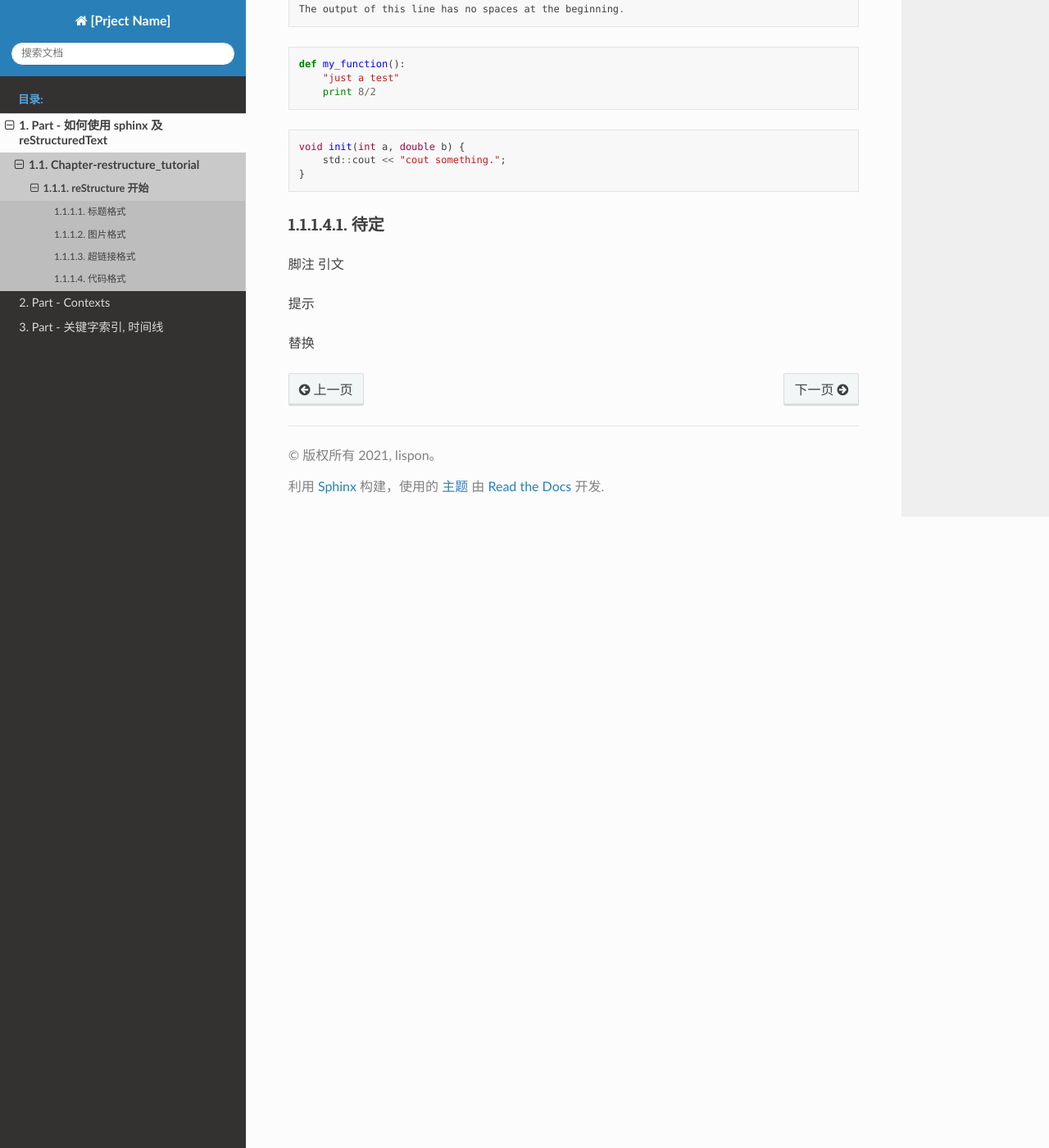
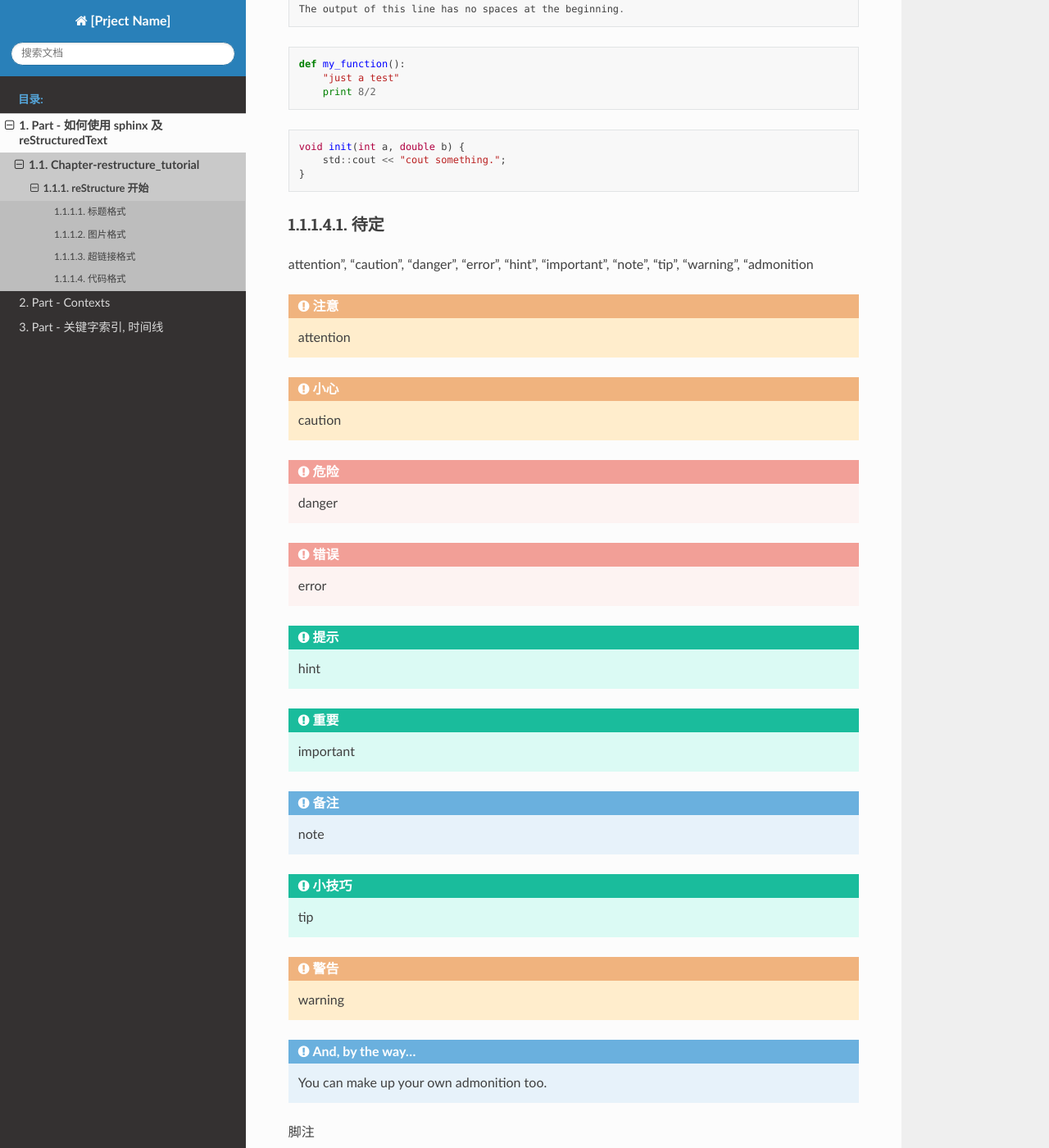
Before and after one commit to lispon/spon, a Sphinx documentation site: the page built from source/usingrst/restructure_tutorial/get_started.rst, in a window 1280 px wide and 1400 px high, scrolled down 1237 px. Shown: the whole window at 82% size. Built offline with Sphinx 7.4.7 and the Read the Docs theme 2.0.0, drawn with Linux system fonts in a browser that asks for light colours.

Commit message:
1, 完成 windows 和 linux 下使用 QGIS 二次开发库编译程序的内容; 2, 简要给出 QGIS 文档和源码的下载地址; 3, 略微修改其他一些小细节.

```diff
--- a/source/contents/qgis_tutorial/libqgis_setup_win.rst
+++ b/source/contents/qgis_tutorial/libqgis_setup_win.rst
@@ -1,4 +1,4 @@
-windows 下搭建 QGIS 二次开发环境
+Windows 下搭建 QGIS 二次开发环境
 ================================================================================
 
 由于 QGIS 每经过几个版本, 都会保留一个长期支持版本(ltr), 同时其依赖的包有非常多, 比如 gdal, proj 等等, 在搭建环境之前, 请先考虑:
@@ -104,7 +104,7 @@ windows 下搭建 QGIS 二次开发环境
 
     osgeo4w-setup-07
 
-    如上图所示, 有 6 列, 从左向右, 依次为 ``Category`` 类别; ``new`` 动作, 默认为 **安装**; ``B.`` 是否二进制; ``S.`` 是否源码; ``Size`` 内容数据大小; ``Package`` 包概述.
+    如上图所示, 有 6 列, 从左向右, 依次为 ``Category`` 类别; ``new`` 新版本; ``B.`` 是否二进制; ``S.`` 是否源码; ``Size`` 内容数据大小; ``Package`` 包概述.
 
     如上图, 选中了 3 项, QGIS 3.22.2(当前最新版本, 38.974 MB), QGIS 3.16(当前最新的长期支持版本, 39.352 MB), qgis-ltr-dev-full 3.16.15(当前最新的长期支持版本开发包, 依赖关系文件 1 KB, 这里仅包含一些包的超链接, 后面会进一步解析).
 
--- /dev/null
+++ b/source/other/linux_version_note/using_debian11.rst
@@ -0,0 +1,6 @@
+.. linux 发行版众多, 为了防止在涉及到 linux 操作时对当前使用版本的说明, 单独使用一个文件来完成说明.
+.. 使用方式:    .. include /other/linux_version_note/using_debian11.rst
+.. 目前, 比较喜欢使用 debian11, 后续若更换 Linux 发行版, 新建 using_*.rst 即可.
+
+.. note::
+    Linux 发行版本众多, 个人目前比较喜欢 ``Debian 11 "bullseye"``. 所以, 没有特殊说明, 这些操作仅在 ``Debian 11`` 下进行测试, 其他发行版请自行类比.
--- a/source/usingrst/restructure_tutorial/get_started.rst
+++ b/source/usingrst/restructure_tutorial/get_started.rst
@@ -80,10 +80,42 @@ reStructure 开始
 待定
 ================================================================================
 
+attention", "caution", "danger", "error", "hint", "important", "note", "tip", "warning", "admonition
+
+.. attention::
+    attention
+
+.. caution::
+    caution
+
+.. danger::
+    danger
+
+.. error::
+    error
+
+.. hint::
+    hint
+
+.. important::
+    important
+
+.. note::
+    note
+
+.. tip::
+    tip
+
+.. warning::
+    warning
+
+.. admonition:: And, by the way...
+
+   You can make up your own admonition too.
+
 
 脚注
+
 引文
 
-提示
-
 替换
```
Also changed, not shown: source/contents/qgis_tutorial/libqgis_setup_linux.rst (added, +11 -0 lines), source/contents/qgis_tutorial/libqgis_start_linux.rst (added, +51 -0 lines), source/contents/qgis_tutorial/libqgis_start_win.rst (added, +102 -0 lines), source/contents/qgis_tutorial/qgis_src_doc.rst (added, +16 -0 lines), source/contents/qgis_tutorial/qgis_tutorial.rst (+8 -3 lines), source/contents/qgis_tutorial/imgs/qtcreator-newwgt-select-kit.png (added), source/contents/qgis_tutorial/imgs/qtcreator-options-01.png (added), source/contents/qgis_tutorial/imgs/qtcreator-options-02.png (added), source/contents/qgis_tutorial/imgs/qtcreator-options-03.png (added).
